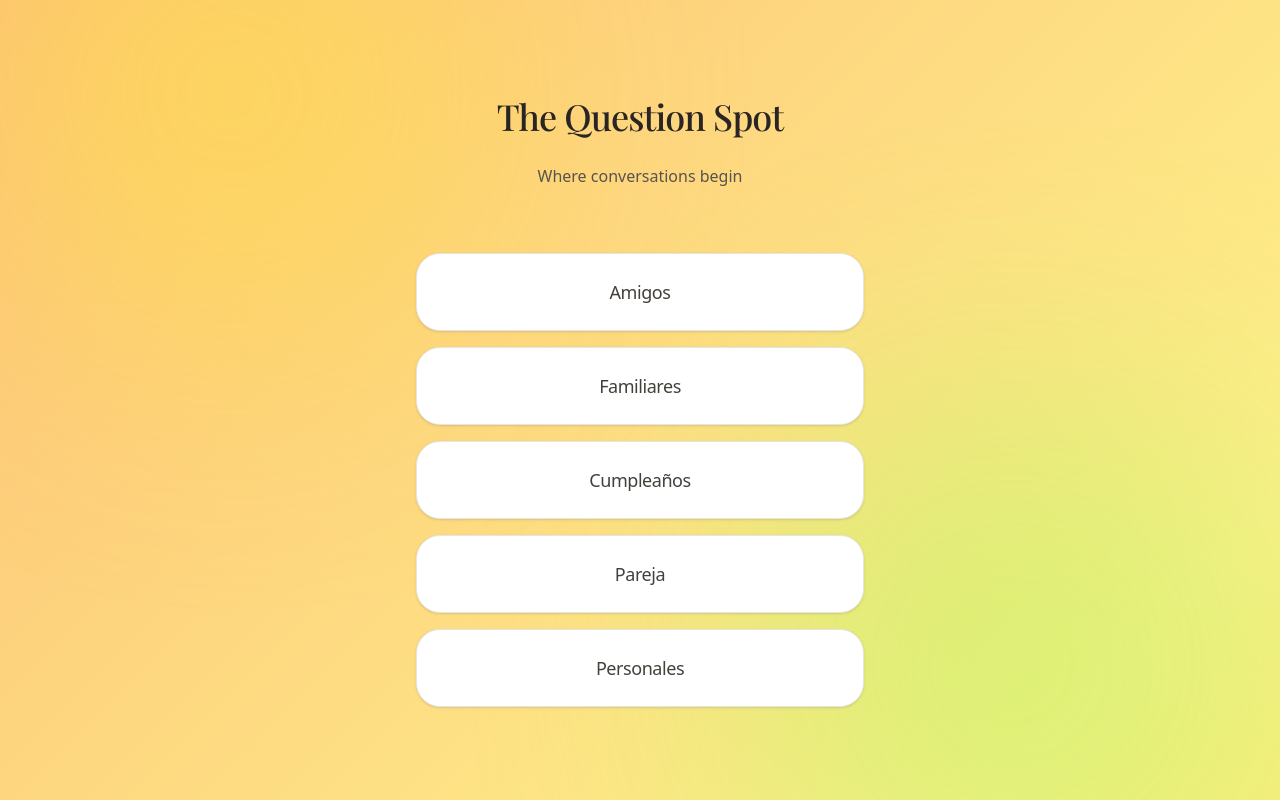
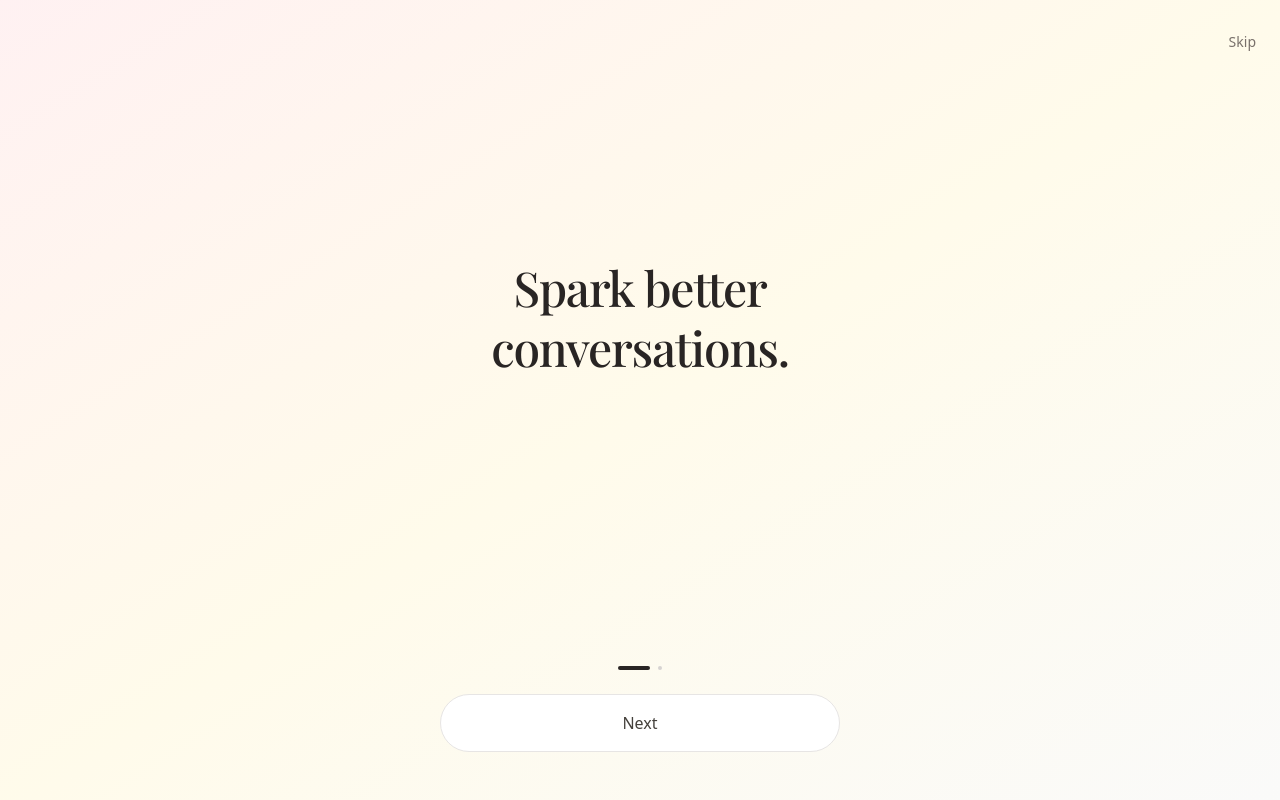
Before and after one commit to ireneblasco/preguntitas, a Next.js app: page / in a window 1280 px wide. Built offline with nearby package versions, Linux system fonts and the light colour scheme.

Commit message:
Added onboarding

```diff
--- /dev/null
+++ b/src/app/components/Onboarding.tsx
@@ -0,0 +1,118 @@
+"use client";
+
+import { motion, AnimatePresence } from "framer-motion";
+import { useState } from "react";
+
+interface OnboardingProps {
+  onComplete: () => void;
+}
+
+const screens = [
+  {
+    text: "Spark better conversations.",
+  },
+  {
+    text: "No pressure. Just real moments.",
+  },
+];
+
+export default function Onboarding({ onComplete }: OnboardingProps) {
+  const [currentScreen, setCurrentScreen] = useState(0);
+  const [isExiting, setIsExiting] = useState(false);
+
+  const handleNext = () => {
+    if (currentScreen < screens.length - 1) {
+      setCurrentScreen(currentScreen + 1);
+    } else {
+      setIsExiting(true);
+      setTimeout(() => {
+        onComplete();
+      }, 600);
+    }
+  };
+
+  const handleSkip = () => {
+    setIsExiting(true);
+    setTimeout(() => {
+      onComplete();
+    }, 600);
+  };
+
+  return (
+    <motion.div
+      className="fixed inset-0 z-50 flex flex-col items-center justify-center bg-gradient-to-br from-rose-50 via-amber-50 to-stone-50"
+      initial={{ opacity: 0 }}
+      animate={isExiting ? { opacity: 0 } : { opacity: 1 }}
+      exit={{ opacity: 0 }}
+      transition={{ duration: 0.6, ease: [0.25, 0.1, 0.25, 1] }}
+    >
+      <button
+        onClick={handleSkip}
+        className="absolute top-8 right-6 text-stone-500 text-sm font-light hover:text-stone-700 transition-colors z-10"
+      >
+        Skip
+      </button>
+
+      <div className="flex-1 flex items-center justify-center px-6">
+        <AnimatePresence mode="wait">
+          <motion.div
+            key={currentScreen}
+            className="text-center max-w-md"
+            initial={{ opacity: 0, y: 20 }}
+            animate={{ opacity: 1, y: 0 }}
+            exit={{ opacity: 0, y: -20 }}
+            transition={{ duration: 0.6, ease: [0.25, 0.1, 0.25, 1] }}
+          >
+            <h1 className="font-serif text-4xl md:text-5xl font-medium text-stone-800 leading-tight tracking-tight mb-8">
+              {screens[currentScreen].text}
+            </h1>
+          </motion.div>
+        </AnimatePresence>
+      </div>
+
+      <div className="pb-12 px-6 w-full max-w-md">
+        <div className="flex justify-center gap-2 mb-6">
+          {screens.map((_, index) => (
+            <motion.div
+              key={index}
+              className={`h-1 rounded-full transition-all duration-300 ${
+                index === currentScreen
+                  ? "bg-stone-800 w-8"
+                  : "bg-stone-300 w-1"
+              }`}
+              initial={false}
+              animate={{
+                width: index === currentScreen ? 32 : 4,
+                backgroundColor:
+                  index === currentScreen ? "#292524" : "#d6d3d1",
+              }}
+              transition={{ duration: 0.3, ease: [0.25, 0.1, 0.25, 1] }}
+            />
+          ))}
+        </div>
+
+        {currentScreen === screens.length - 1 ? (
+          <motion.button
+            onClick={handleNext}
+            className="w-full bg-stone-800 text-white rounded-full px-8 py-4 text-base font-light hover:bg-stone-700 transition-colors duration-300"
+            initial={{ opacity: 0, y: 10 }}
+            animate={{ opacity: 1, y: 0 }}
+            transition={{ duration: 0.5, delay: 0.2, ease: [0.25, 0.1, 0.25, 1] }}
+          >
+            Start
+          </motion.button>
+        ) : (
+          <motion.button
+            onClick={handleNext}
+            className="w-full bg-white border border-stone-200 text-stone-700 rounded-full px-8 py-4 text-base font-light hover:bg-stone-50 transition-colors duration-300"
+            initial={{ opacity: 0, y: 10 }}
+            animate={{ opacity: 1, y: 0 }}
+            transition={{ duration: 0.5, delay: 0.2, ease: [0.25, 0.1, 0.25, 1] }}
+          >
+            Next
+          </motion.button>
+        )}
+      </div>
+    </motion.div>
+  );
+}
--- /dev/null
+++ b/src/app/components/SplashScreen.tsx
@@ -0,0 +1,50 @@
+"use client";
+
+import { motion } from "framer-motion";
+import { useEffect, useState } from "react";
+
+interface SplashScreenProps {
+  onComplete: () => void;
+}
+
+export default function SplashScreen({ onComplete }: SplashScreenProps) {
+  const [isExiting, setIsExiting] = useState(false);
+
+  useEffect(() => {
+    const timer = setTimeout(() => {
+      setIsExiting(true);
+      setTimeout(() => {
+        onComplete();
+      }, 800);
+    }, 2000);
+
+    return () => clearTimeout(timer);
+  }, [onComplete]);
+
+  return (
+    <motion.div
+      className="fixed inset-0 z-50 flex items-center justify-center splash-gradient"
+      initial={{ opacity: 1 }}
+      animate={isExiting ? { opacity: 0, scale: 1.05 } : { opacity: 1, scale: 1 }}
+      transition={{
+        duration: 0.8,
+        ease: [0.25, 0.1, 0.25, 1],
+        opacity: { duration: 0.8, ease: [0.25, 0.1, 0.25, 1] },
+        scale: { duration: 0.8, ease: [0.25, 0.1, 0.25, 1] }
+      }}
+    >
+      <motion.h1
+        className="font-serif text-4xl md:text-5xl font-medium text-white leading-tight tracking-tight"
+        initial={{ opacity: 0, scale: 0.95, y: 10 }}
+        animate={isExiting ? { opacity: 0, scale: 0.95, y: -10 } : { opacity: 1, scale: 1, y: 0 }}
+        transition={{
+          duration: isExiting ? 0.6 : 0.7,
+          delay: isExiting ? 0 : 0.15,
+          ease: [0.25, 0.1, 0.25, 1]
+        }}
+      >
+        The Question Spot
+      </motion.h1>
+    </motion.div>
+  );
+}
--- a/src/app/globals.css
+++ b/src/app/globals.css
@@ -103,3 +103,16 @@
   background: radial-gradient(circle, rgba(190, 242, 100, 0.85) 0%, rgba(190, 242, 100, 0.4) 50%, transparent 70%);
   animation: blob-float-2 28s ease-in-out infinite;
 }
+
+.splash-gradient {
+  background: linear-gradient(
+    135deg,
+    #ffb3d9 0%,
+    #d4a5f5 25%,
+    #a5d8f5 50%,
+    #ffd4b3 75%,
+    #ffb3d9 100%
+  );
+  background-size: 400% 400%;
+  animation: gradient-shift 15s ease infinite;
+}
--- a/src/app/page.tsx
+++ b/src/app/page.tsx
@@ -1,6 +1,10 @@
 "use client";
 
+import { useState, useEffect } from "react";
+import { motion, AnimatePresence } from "framer-motion";
 import Link from "next/link";
+import SplashScreen from "./components/SplashScreen";
+import Onboarding from "./components/Onboarding";
 
 const categories = [
   { name: "Amigos", slug: "amigos" },
@@ -11,23 +15,130 @@ const categories = [
 ];
 
 export default function Home() {
+  const [showSplash, setShowSplash] = useState(true);
+  const [showOnboarding, setShowOnboarding] = useState(false);
+  const [showHome, setShowHome] = useState(false);
+  const [mounted, setMounted] = useState(false);
+
+  useEffect(() => {
+    setMounted(true);
+  }, []);
+
+  useEffect(() => {
+    if (!mounted) return;
+
+    const hasSeenOnboarding = typeof window !== "undefined"
+      ? localStorage.getItem("hasSeenOnboarding")
+      : null;
+
+    if (!hasSeenOnboarding) {
+      // Mostrar onboarding después del splash
+      const timer = setTimeout(() => {
+        setShowSplash(false);
+        setShowOnboarding(true);
+      }, 2800); // Tiempo del splash + transición
+
+      return () => clearTimeout(timer);
+    } else {
+      // Ir directo a home
+      const timer = setTimeout(() => {
+        setShowSplash(false);
+        setShowHome(true);
+      }, 2800);
+
+      return () => clearTimeout(timer);
+    }
+  }, [mounted]);
+
+  const handleOnboardingComplete = () => {
+    if (typeof window !== "undefined") {
+      localStorage.setItem("hasSeenOnboarding", "true");
+    }
+    setShowOnboarding(false);
+    setShowHome(true);
+  };
+
   return (
-    <main className="animated-gradient min-h-screen flex flex-col relative">
+    <>
+      <AnimatePresence mode="wait">
+        {showSplash && (
+          <SplashScreen key="splash" onComplete={() => {}} />
+        )}
+        {showOnboarding && (
+          <Onboarding key="onboarding" onComplete={handleOnboardingComplete} />
+        )}
+        {showHome && (
+          <motion.main
+            key="home"
+            className="animated-gradient min-h-screen flex flex-col relative"
+            initial={{ opacity: 0 }}
+            animate={{ opacity: 1 }}
+            transition={{
+              duration: 0.9,
+              ease: [0.25, 0.1, 0.25, 1],
+              delay: 0.1
+            }}
+          >
             <div className="relative z-10 flex-1 flex flex-col items-center justify-center px-6 py-8">
               <div className="w-full max-w-md space-y-16">
-          <div className="text-center space-y-6">
-            <h2 className="font-serif text-3xl md:text-4xl font-medium text-stone-800 leading-tight tracking-tight">
+                <motion.div
+                  className="text-center space-y-6"
+                  initial={{ opacity: 0, y: 15 }}
+                  animate={{ opacity: 1, y: 0 }}
+                  transition={{
+                    duration: 0.8,
+                    delay: 0.3,
+                    ease: [0.25, 0.1, 0.25, 1]
+                  }}
+                >
+                  <motion.h2
+                    className="font-serif text-3xl md:text-4xl font-medium text-stone-800 leading-tight tracking-tight"
+                    initial={{ opacity: 0, y: 10 }}
+                    animate={{ opacity: 1, y: 0 }}
+                    transition={{
+                      duration: 0.7,
+                      delay: 0.4,
+                      ease: [0.25, 0.1, 0.25, 1]
+                    }}
+                  >
                     The Question Spot
-            </h2>
-            <p className="text-stone-600 text-base leading-relaxed font-light max-w-sm mx-auto">
+                  </motion.h2>
+                  <motion.p
+                    className="text-stone-600 text-base leading-relaxed font-light max-w-sm mx-auto"
+                    initial={{ opacity: 0, y: 8 }}
+                    animate={{ opacity: 1, y: 0 }}
+                    transition={{
+                      duration: 0.7,
+                      delay: 0.5,
+                      ease: [0.25, 0.1, 0.25, 1]
+                    }}
+                  >
                     Where conversations begin
-            </p>
-          </div>
+                  </motion.p>
+                </motion.div>
 
-          <div className="space-y-4">
-            {categories.map((cat) => (
+                <motion.div
+                  className="space-y-4"
+                  initial={{ opacity: 0 }}
+                  animate={{ opacity: 1 }}
+                  transition={{
+                    duration: 0.8,
+                    delay: 0.6,
+                    ease: [0.25, 0.1, 0.25, 1]
+                  }}
+                >
+                  {categories.map((cat, index) => (
+                    <motion.div
+                      key={cat.slug}
+                      initial={{ opacity: 0, y: 12 }}
+                      animate={{ opacity: 1, y: 0 }}
+                      transition={{
+                        duration: 0.6,
+                        delay: 0.7 + (index * 0.08),
+                        ease: [0.25, 0.1, 0.25, 1]
+                      }}
+                    >
                       <Link
-                key={cat.slug}
                         href={`/category/${cat.slug}`}
                         className="block group"
                       >
@@ -37,10 +148,14 @@ export default function Home() {
                           </h3>
                         </div>
                       </Link>
+                    </motion.div>
                   ))}
+                </motion.div>
               </div>
             </div>
-      </div>
-    </main>
+          </motion.main>
+        )}
+      </AnimatePresence>
+    </>
   );
 }
```
Lines whose indentation alone changed are shown as unchanged.
